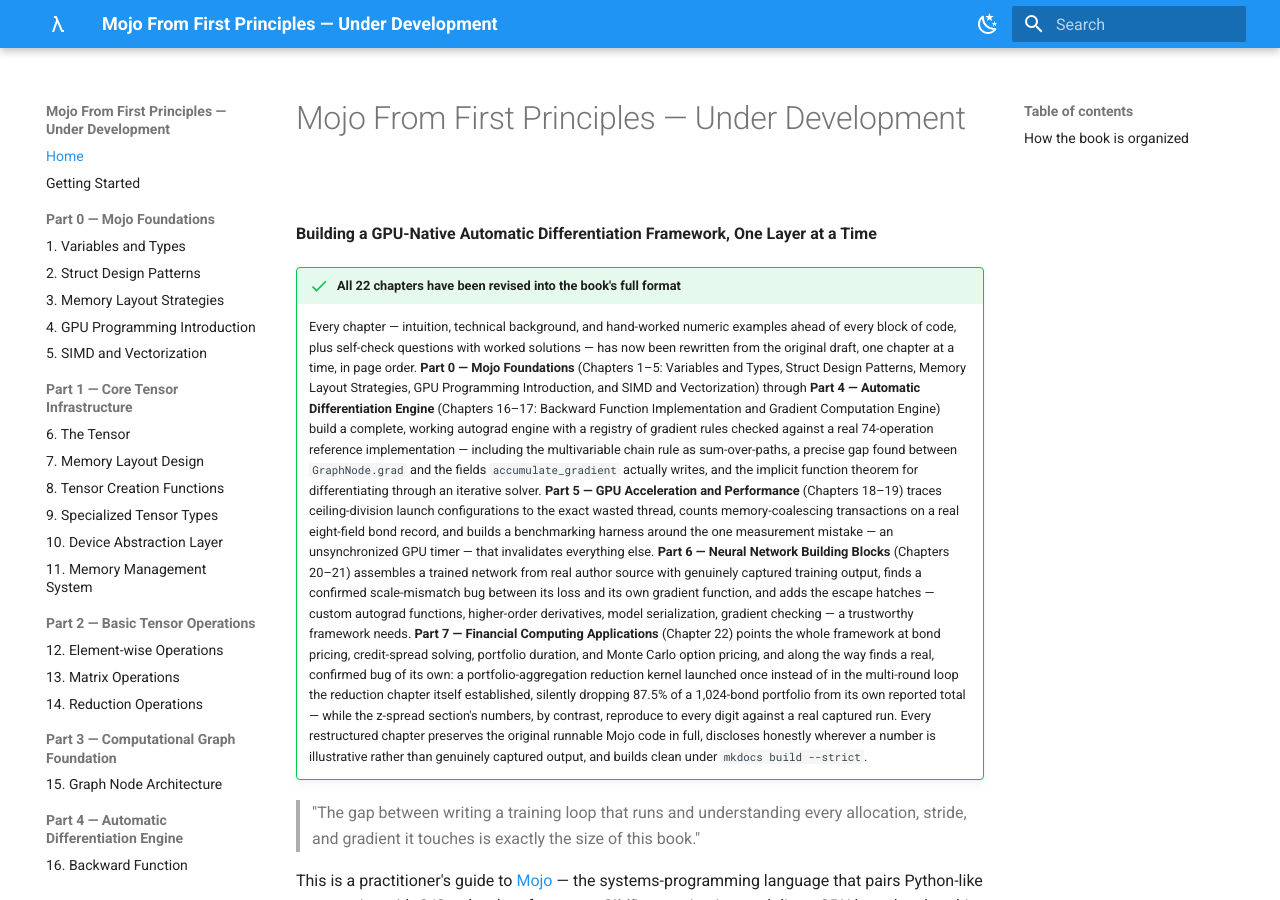
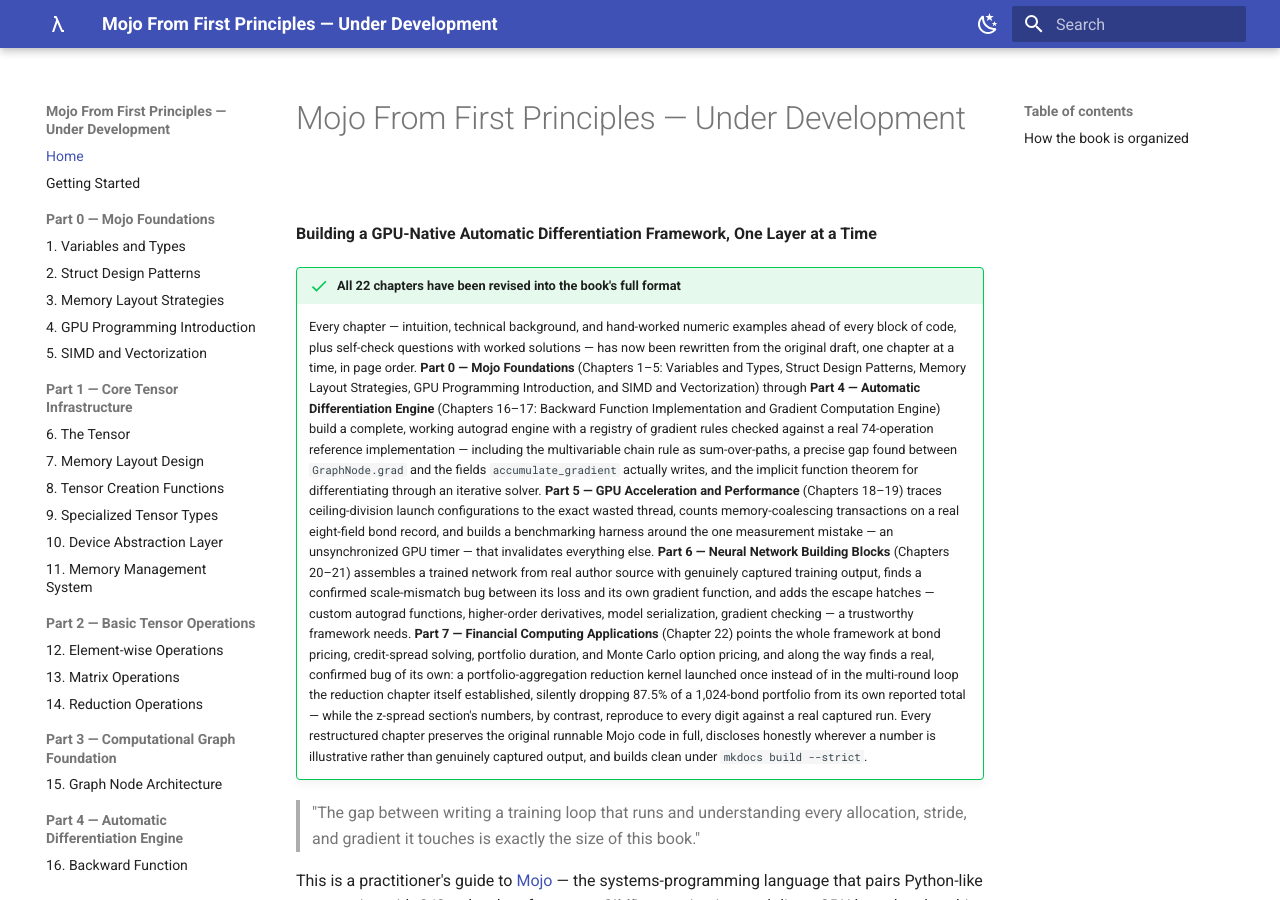
Before and after one commit to MaximumBeings/mojo-from-first-principles, an MkDocs documentation site: the page built from docs/index.md, in a window 1280 px wide and 900 px high. Built offline with MkDocs 1.6.1 and Material for MkDocs 9.7.7, drawn with Linux system fonts in a browser that asks for light colours.

Commit message:
Switch theme palette from blue back to indigo (the original, richer blue)

```diff
--- a/mkdocs.yml
+++ b/mkdocs.yml
@@ -8,15 +8,15 @@
   palette:
     - media: "(prefers-color-scheme: light)"
       scheme: default
-      primary: blue
-      accent: blue
+      primary: indigo
+      accent: indigo
       toggle:
         icon: material/weather-night
         name: Switch to dark mode
     - media: "(prefers-color-scheme: dark)"
       scheme: slate
-      primary: blue
-      accent: blue
+      primary: indigo
+      accent: indigo
       toggle:
         icon: material/weather-sunny
         name: Switch to light mode
```
